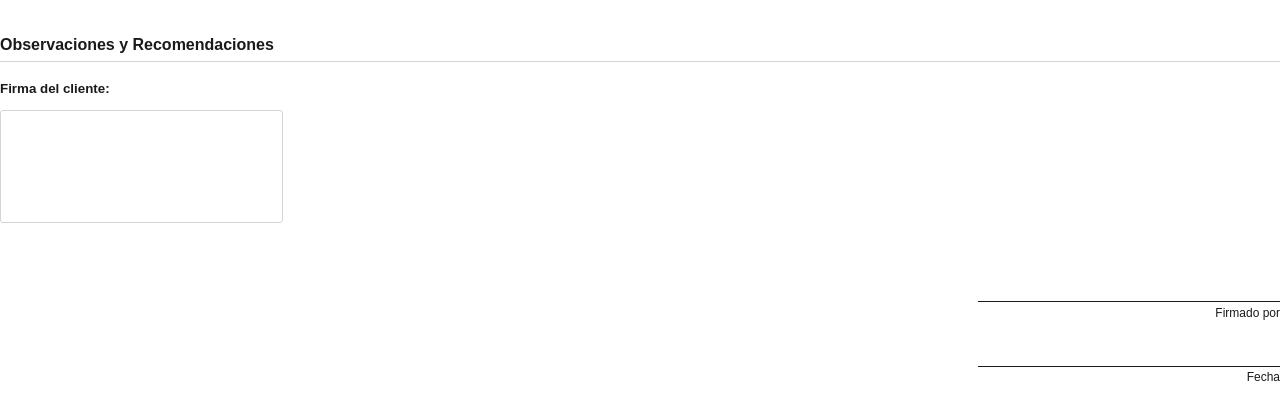
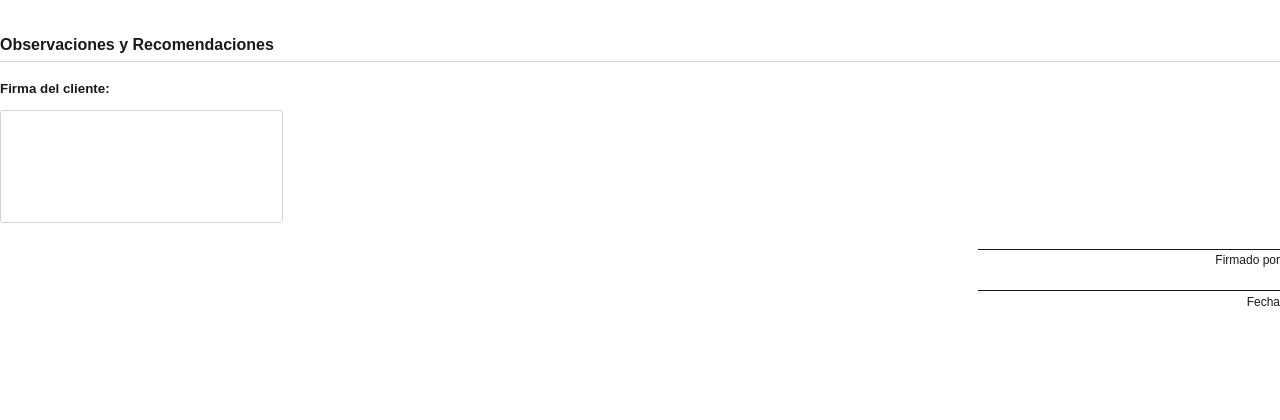
Before and after one commit to CHG-asensores/chg-informe-membretado, a Flask app: template template/informe.html in a window 1280 px wide. Shown: the part 274-694 px from the top of the page. Run offline with Flask 3, Linux system fonts and the light colour scheme; the template is opened without the code that fills it, so the values that code supplies are empty.

Commit message:
Update informe.html

```diff
--- a/template/informe.html
+++ b/template/informe.html
@@ -127,10 +127,10 @@
   .historial-accion { font-size: 9pt; color: #1a1a1a; }
 
   /* ═══ Página firma manual ═══ */
-  .firma-manual-page { margin-top: 8mm; page-break-inside: avoid; }
+  .firma-manual-page { margin-top: 4mm; page-break-inside: avoid; }
   .firma-manual-box {
-    margin-top: 20mm;
-    display: flex; flex-direction: column; align-items: flex-end; gap: 12mm;
+    margin-top: 6mm;
+    display: flex; flex-direction: column; align-items: flex-end; gap: 6mm;
   }
   .firma-manual-linea { width: 80mm; }
   .firma-manual-label { font-size: 9pt; color: #1a1a1a; text-align: right; margin-top: 1mm; }
```
